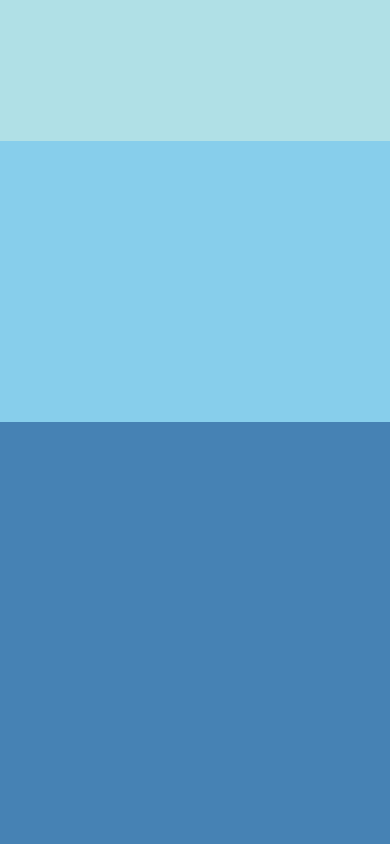
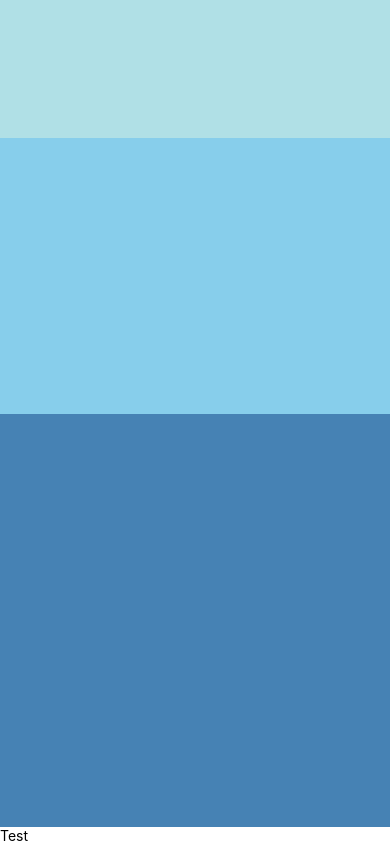
Before and after one commit to 77aram771/React-Native-Test-build, a React Native app in the folder app/: screen / in a window 390 px wide. Built offline with nearby package versions, Linux system fonts and the light colour scheme.

Commit message:
Add Button

```diff
--- a/app/App.js
+++ b/app/App.js
@@ -8,6 +8,7 @@ export default class App extends React.Component {
         <View style={{flex: 1, backgroundColor: 'powderblue'}} />
         <View style={{flex: 2, backgroundColor: 'skyblue'}} />
         <View style={{flex: 3, backgroundColor: 'steelblue'}} />
+          <Text>Test</Text>
       </View>
     );
   }
```
